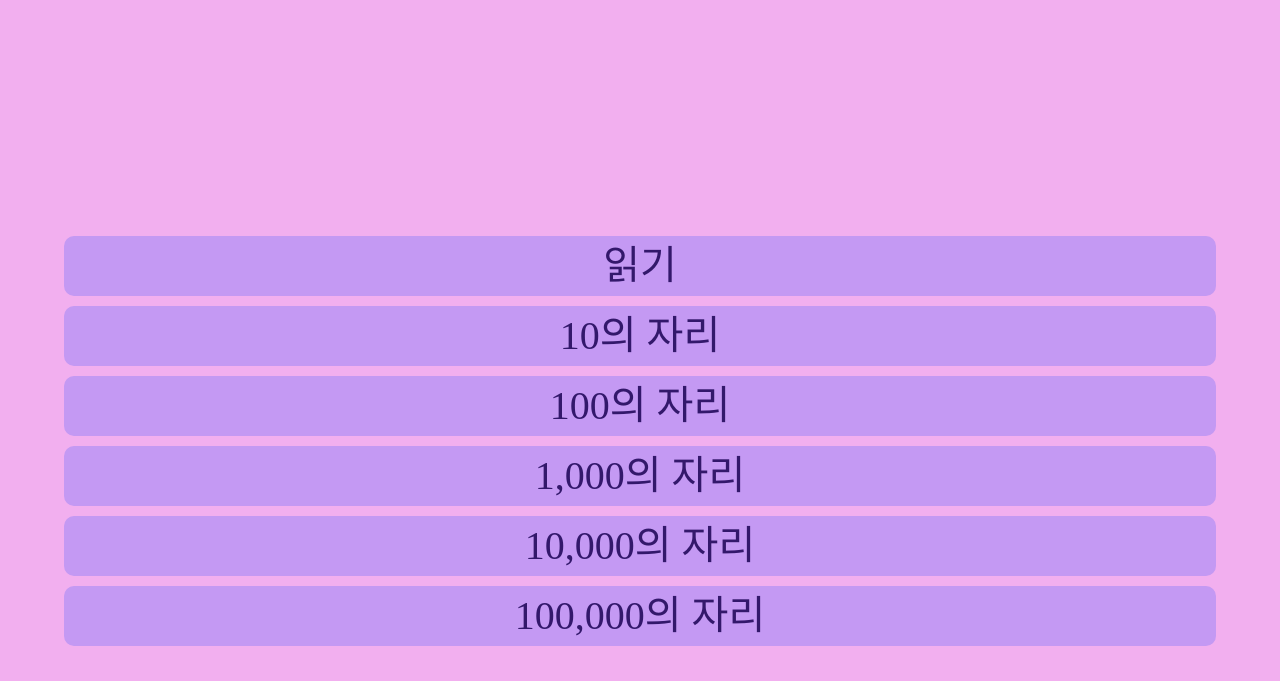
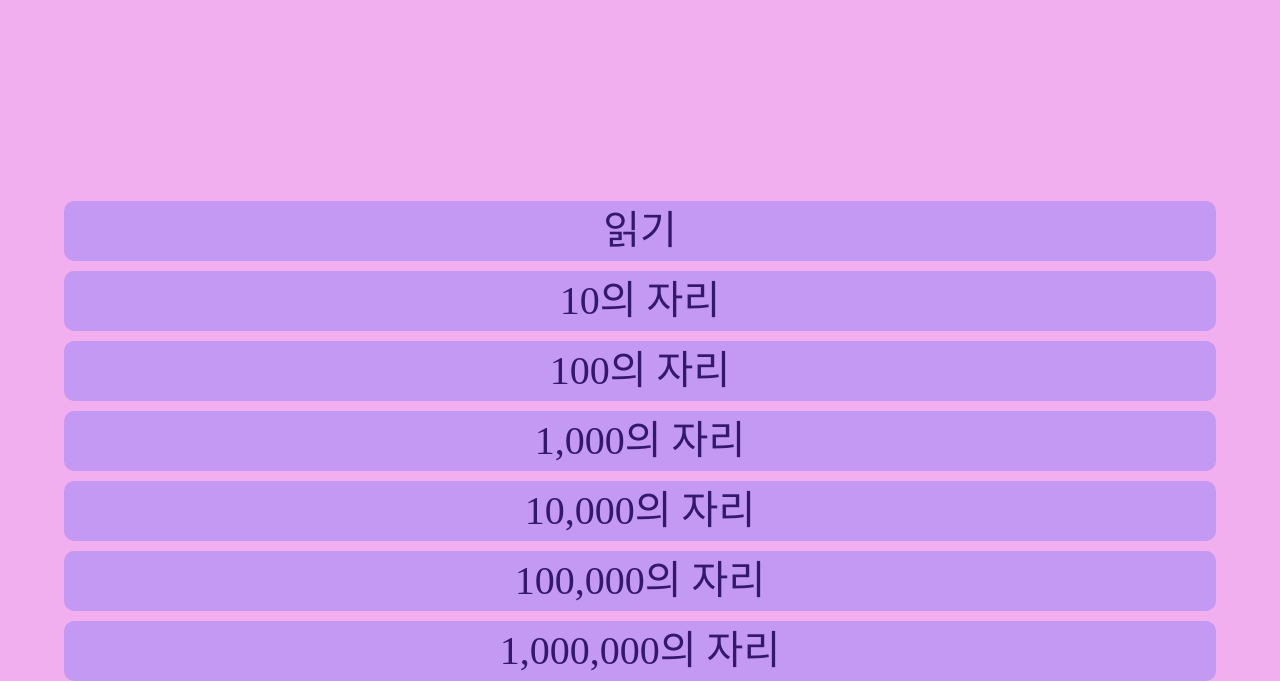
Before and after one commit to Sang-minKIM/random-number, a website built with Vite: page index.html in a window 1280 px wide. Shown: the part 119-800 px from the top of the page. Built offline with nearby package versions, Linux system fonts and the light colour scheme.

Commit message:
feat: 100만 자리 추가

```diff
--- a/index.html
+++ b/index.html
@@ -16,6 +16,7 @@
                 <button onclick="onClick(1000)">1,000의 자리</button>
                 <button onclick="onClick(10000)">10,000의 자리</button>
                 <button onclick="onClick(100000)">100,000의 자리</button>
+                <button onclick="onClick(1000000)">1,000,000의 자리</button>
             </div>
         </div>
         <script>
@@ -26,7 +27,7 @@
                 while (randomNumber < range) {
                     randomNumber = Math.floor(Math.random() * range * 10) + 1;
                 }
-                number.innerText = randomNumber;
+                number.innerText = randomNumber.toLocaleString();
             }
 
             function readOutLoud() {
```
